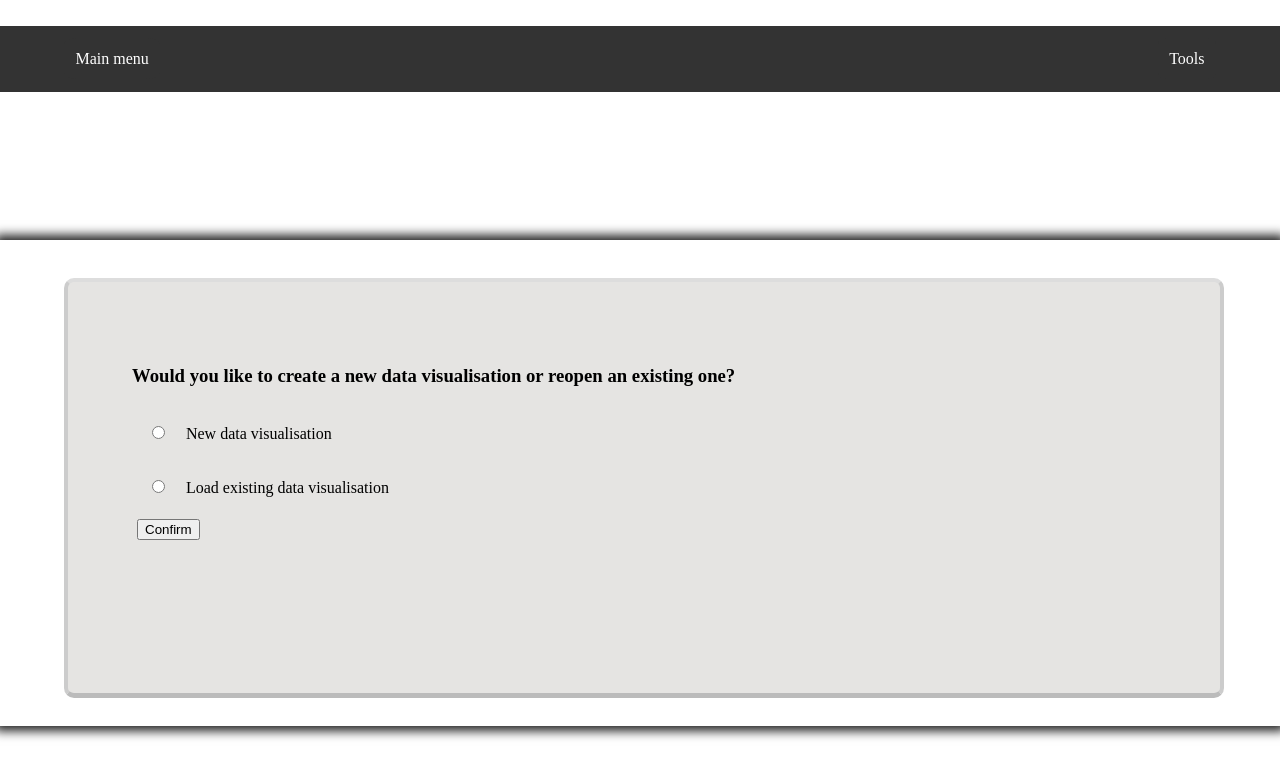
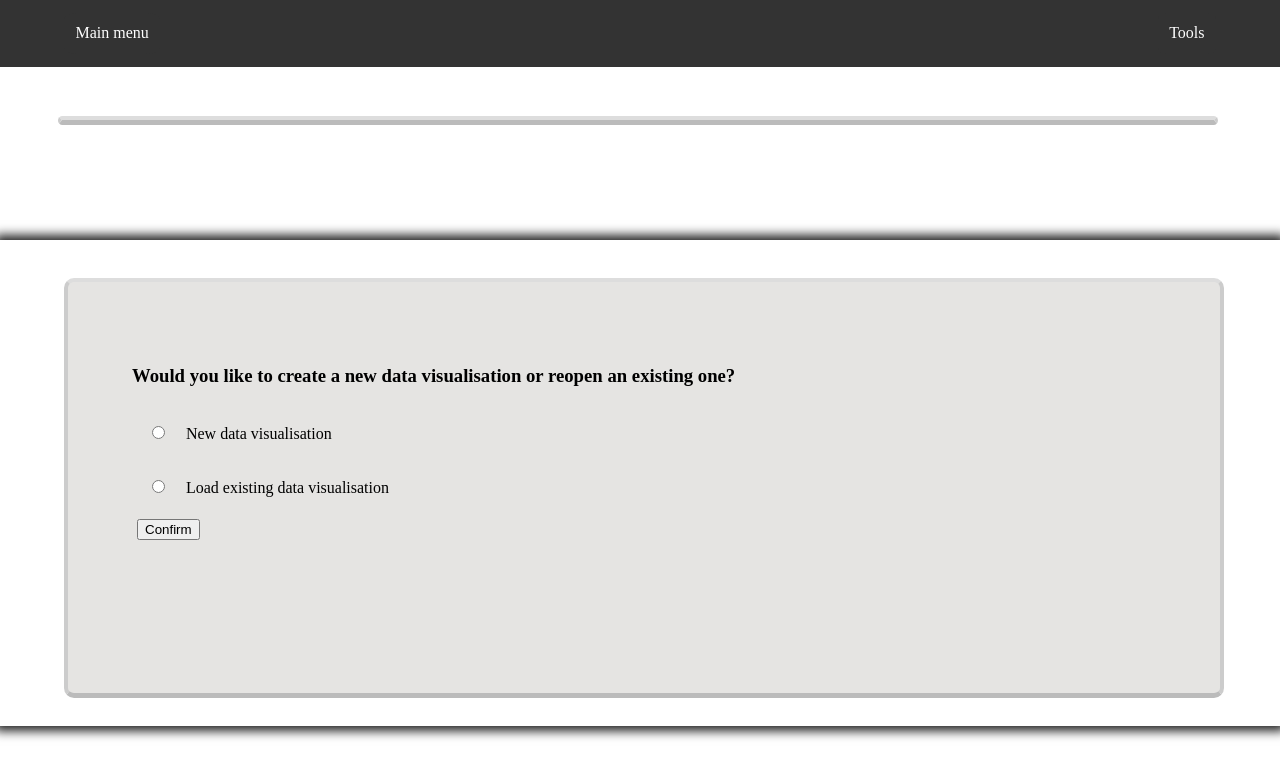
Before and after one commit to MattBast/thesis, a website: page app/routes/visual.html in a window 1280 px wide. Drawn offline with nearby package versions, Linux system fonts and the light colour scheme; no server answers.

Commit message:
visual width and positioning bug fixed. Also fixed navBar positioning issue. In addition, changed #visual styling

```diff
--- a/app/css/visual.css
+++ b/app/css/visual.css
@@ -1,9 +1,10 @@
 body {
 	margin: 0;
+	position: absolute;
 }
 
 #container {
-	position: absolute;
+	position: fixed;
 	width: 100%;
 	height: 40%;
 	top: 30%;
@@ -112,8 +113,14 @@ body {
 }
 
 #visual {
-	margin-top: 2%;
-	border: none;
+	margin: 5%;
+	margin-top: 10%;
+	border: 4px solid #ccc;
+	border-bottom: 5px solid #bbb;
+	border-top: 4px solid #ddd;
+	border-radius: 10px;
+	-webkit-border-radius: 10px;
+	-moz-border-radius: 10px;
 }
 
 #svg {
--- a/app/js/visual.js
+++ b/app/js/visual.js
@@ -37,8 +37,12 @@ var box = document.getElementById( "searchBar" );
 
 //force diagram components
 var nodes = [], links = [];
+var windowWidth = window.innerWidth;
+var w = ((windowWidth / 100 ) * 90), h = 500;
+console.log( windowWidth );
+console.log( (windowWidth / 100 ) * 80 );
 var visDiv = document.getElementById("visual");
-var w = visDiv.clientWidth, h = 500;
+visDiv.style.width = w + "px";
 var svg = d3.select("#visual")
 			.append("svg")
 			.attr("width", w)
```
